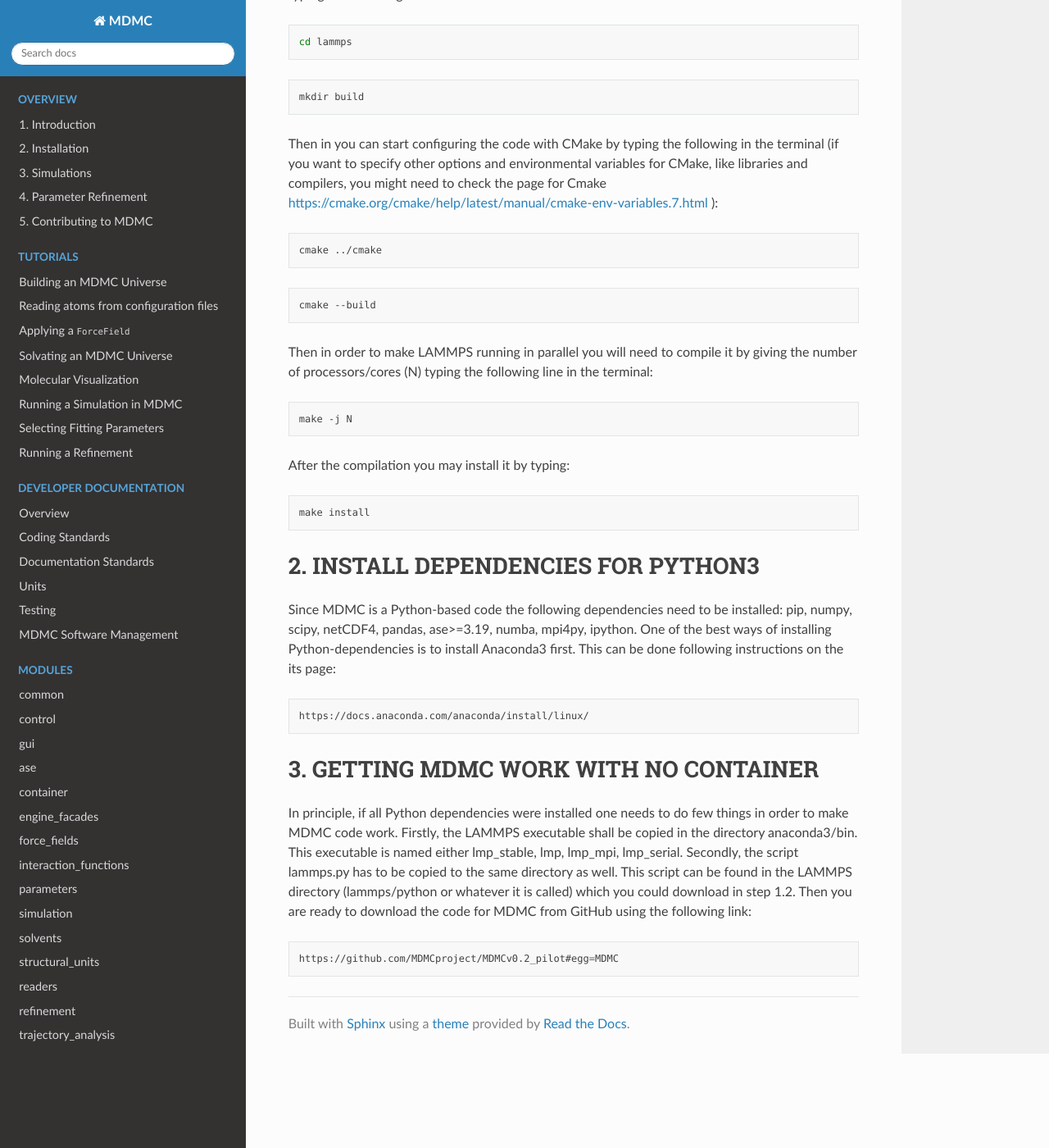
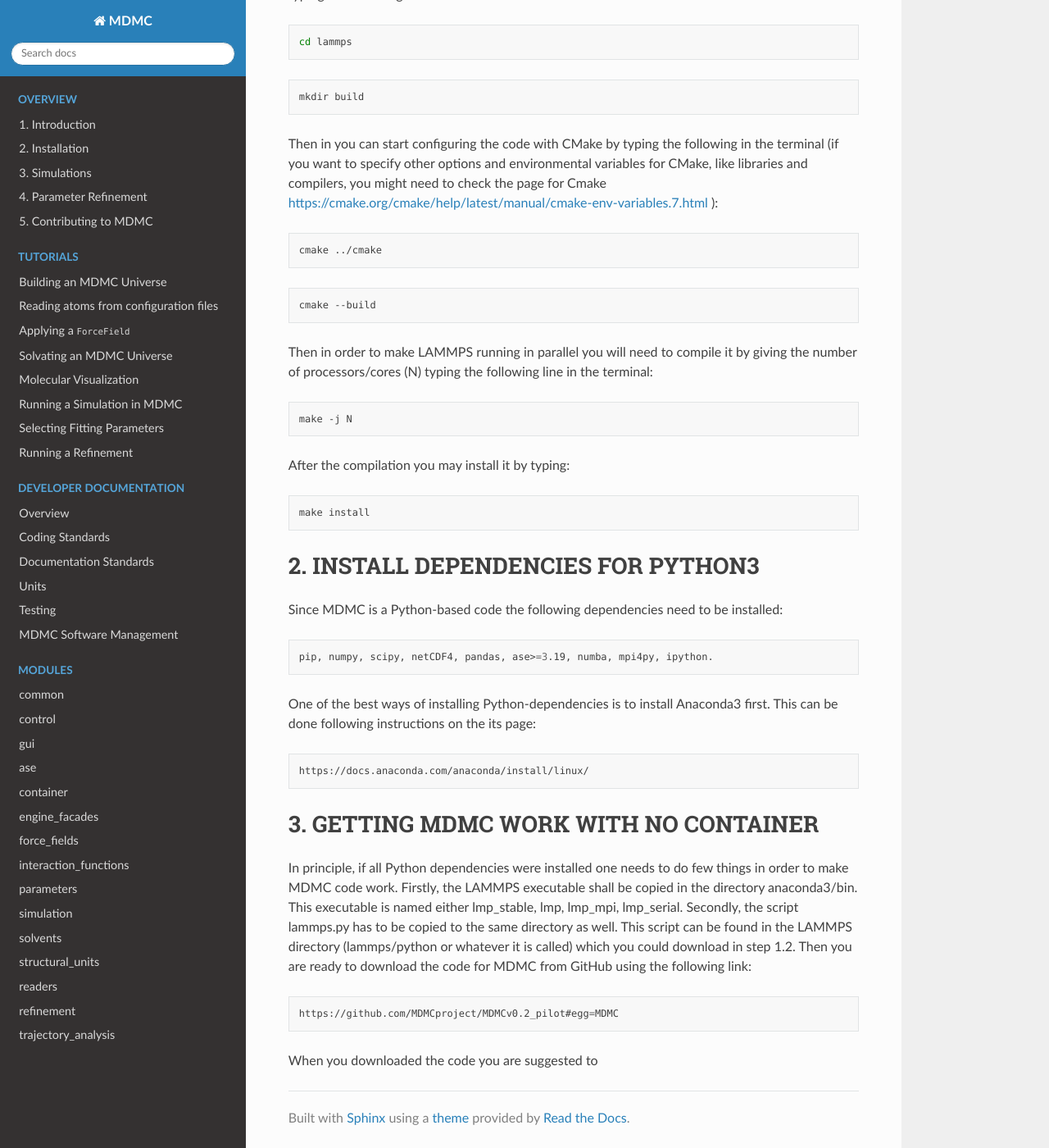
Before and after one commit to ISISNeutronMuon/MDMC, a Sphinx documentation site: the page built from doc/pages/installation/NOCONTAINER_LINUX.rst, in a window 1280 px wide and 1400 px high, scrolled down 782 px. Shown: the whole window at 82% size. Built offline with Sphinx 7.4.7 and the Read the Docs theme 2.0.0, drawn with Linux system fonts in a browser that asks for light colours; pages that are not in the unit, such as notebooks, are missing from menus.

Commit message:
Update NOCONTAINER_LINUX.rst

```diff
--- a/doc/pages/installation/NOCONTAINER_LINUX.rst
+++ b/doc/pages/installation/NOCONTAINER_LINUX.rst
@@ -61,7 +61,11 @@ After the compilation you may install it by typing:
 ------------------------------------
 
 Since MDMC is a Python-based code the following dependencies need to be installed:
-pip, numpy, scipy, netCDF4, pandas, ase>=3.19, numba, mpi4py, ipython.
+
+.. code-block:: bash
+
+ pip, numpy, scipy, netCDF4, pandas, ase>=3.19, numba, mpi4py, ipython.
+
 One of the best ways of installing Python-dependencies is to install Anaconda3 first. This can be done following instructions on the its page:
 
 .. code-block:: bash
@@ -79,3 +83,5 @@ Then you are ready to download the code for MDMC from GitHub using the following
 .. code-block:: bash
 
  https://github.com/MDMCproject/MDMCv0.2_pilot#egg=MDMC
+
+When you downloaded the code you are suggested to
```
